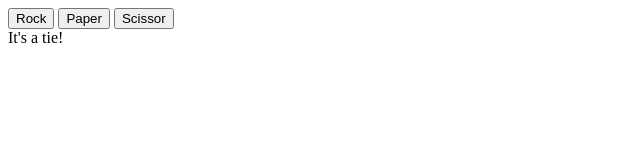
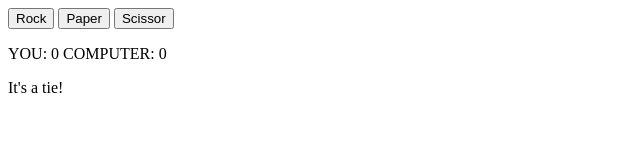
Before and after one commit to jrgg11/odin-rock-paper-scissor-game, a plain HTML site: page index.html in a window 1280 px wide. Both pictures are taken after a click on the button "Rock". Shown: the whole page, without its empty margins (0-640 px from the left). Drawn offline with Linux system fonts and the light colour scheme.

Commit message:
added a scoreboard but it's very crude

```diff
--- a/index.html
+++ b/index.html
@@ -11,7 +11,7 @@
         <button id="rock">Rock</button>
         <button id="paper">Paper</button>
         <button id="scissor">Scissor</button>
+        <div></div>
     </div>
-    <p></p>
 </body>
 </html>
--- a/script.js
+++ b/script.js
@@ -57,7 +57,13 @@ function playRound(humanChoice) {
     }
 
     container.appendChild(content);
+    let score = document.querySelector("div#container > div");
+    let prgph = document.createElement("p");
+    prgph.classList.add("content");
+    prgph.textContent = "YOU: " + humanScore + "\nCOMPUTER: " + computerScore;
+    score.appendChild(prgph);
 }
+
 const button_r = document.querySelector("#rock");
 const button_p = document.querySelector("button#paper");
 const button_s = document.querySelector("button#scissor");
@@ -72,6 +78,7 @@ function playGame (){
     button_s.addEventListener("click", () => {
         playRound("scissors");
     });
+
 }
 
 playGame();
```
